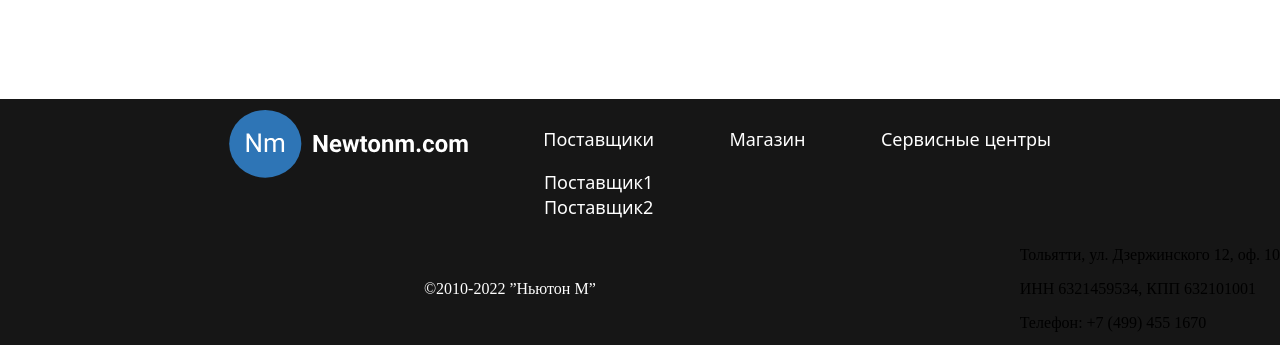
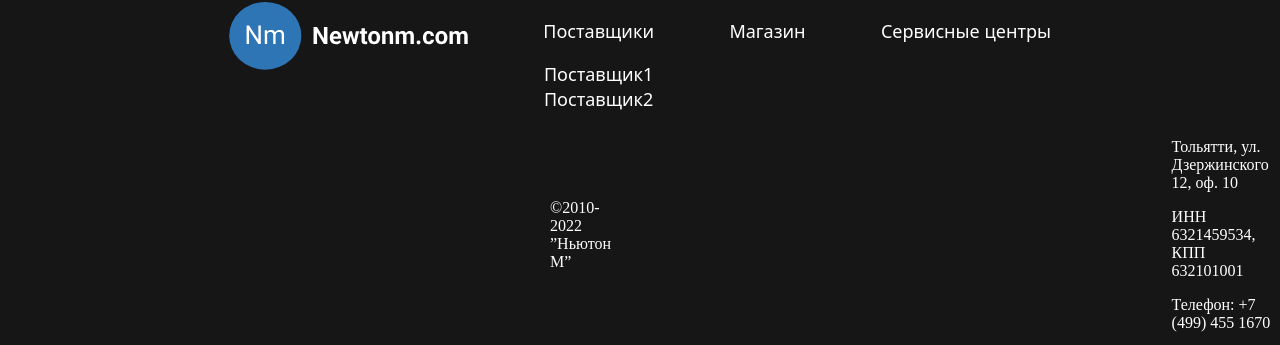
Before and after one commit to BloodlessRed/diploma-project-shop, a Vue app: page / in a window 1280 px wide. Shown: the part 452-797 px from the top of the page. Built offline with nearby package versions, Linux system fonts and the light colour scheme.

Commit message:
Minor footer improvements

```diff
--- a/src/views/Footer.vue
+++ b/src/views/Footer.vue
@@ -24,41 +24,33 @@
       </div>
     </div>
     <div class="copyright-wrapper">
-            <div class="copyright">©2010-2022 ”Ньютон М” </div>
+      <div class="copyright">©2010-2022 ”Ньютон М”</div>
       <div class="address">
         <p>Тольятти, ул. Дзержинского 12, оф. 10</p>
         <p>ИНН 6321459534, КПП 632101001</p>
         <p>Телефон: +7 (499) 455 1670</p>
       </div>
     </div>
-
   </div>
 </template>
 <script lang="ts">
-import { defineComponent } from 'vue';
+import { defineComponent } from "vue";
 
 export default defineComponent({
   data() {
     return {
       imgSrc: "logo.svg",
-            suppliers: [
-                "Поставщик1",
-                "Поставщик2"
-            ],
-            categories:[
-
-            ],
-            serviceCenters:[
-
-            ]
-        }
+      suppliers: ["Поставщик1", "Поставщик2"],
+      categories: [],
+      serviceCenters: [],
+    };
   },
   methods: {
     test() {
       console.log("Hello world!");
-        }
-    }
-})
+    },
+  },
+});
 </script>
 <style scoped>
 .footer-wrapper {
@@ -66,8 +58,6 @@ export default defineComponent({
   flex-direction: column;
   background: #161616;
 }
-
-
 
 .footer-main-content {
   display: flex;
@@ -85,25 +75,30 @@ export default defineComponent({
   align-items: center;
 }
 
-.site-content > p, a {
-    font-family: 'Noto Sans';
+.site-content > p,
+a {
+  font-family: "Noto Sans";
   font-style: normal;
   font-weight: 400;
   font-size: 18px;
   line-height: 25px;
   text-align: center;
-    color: #FFFFFF;
-
+  color: #ffffff;
 }
-.copyright-wrapper{
+.copyright-wrapper {
   display: flex;
   justify-content: space-around;
 }
-.copyright{
+.copyright {
   display: flex;
   align-items: center;
-    flex-grow: 1;
-    justify-content: center;
-    color: #FFFFFF;
+  flex-grow: 3;
+  justify-content: flex-end;
+  color: #fff;
+  margin: 0 550px;
+}
+.address{
+    flex-grow: 3;
+    color: white;
 }
 </style>
```
Lines whose indentation alone changed are shown as unchanged.
